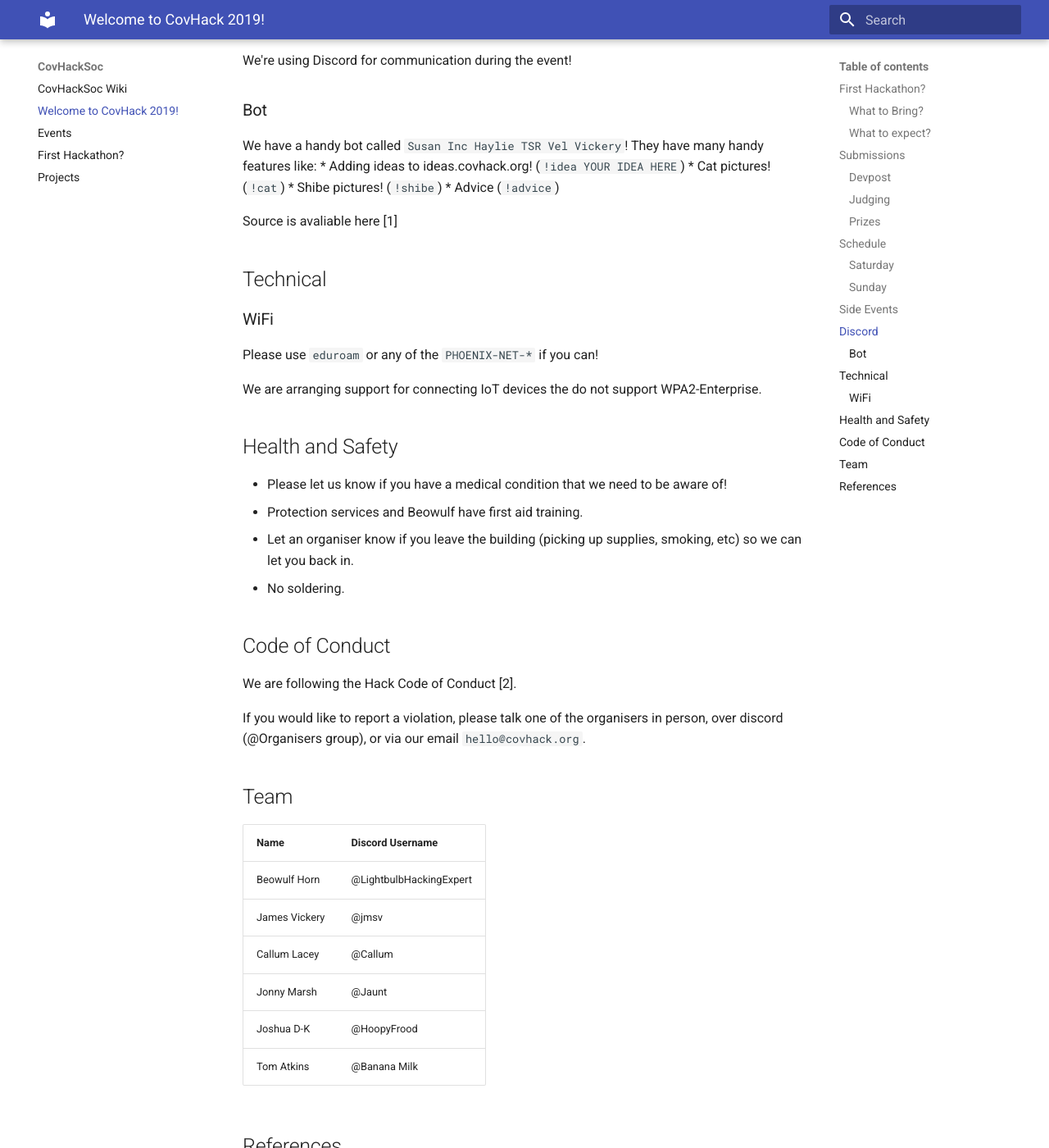
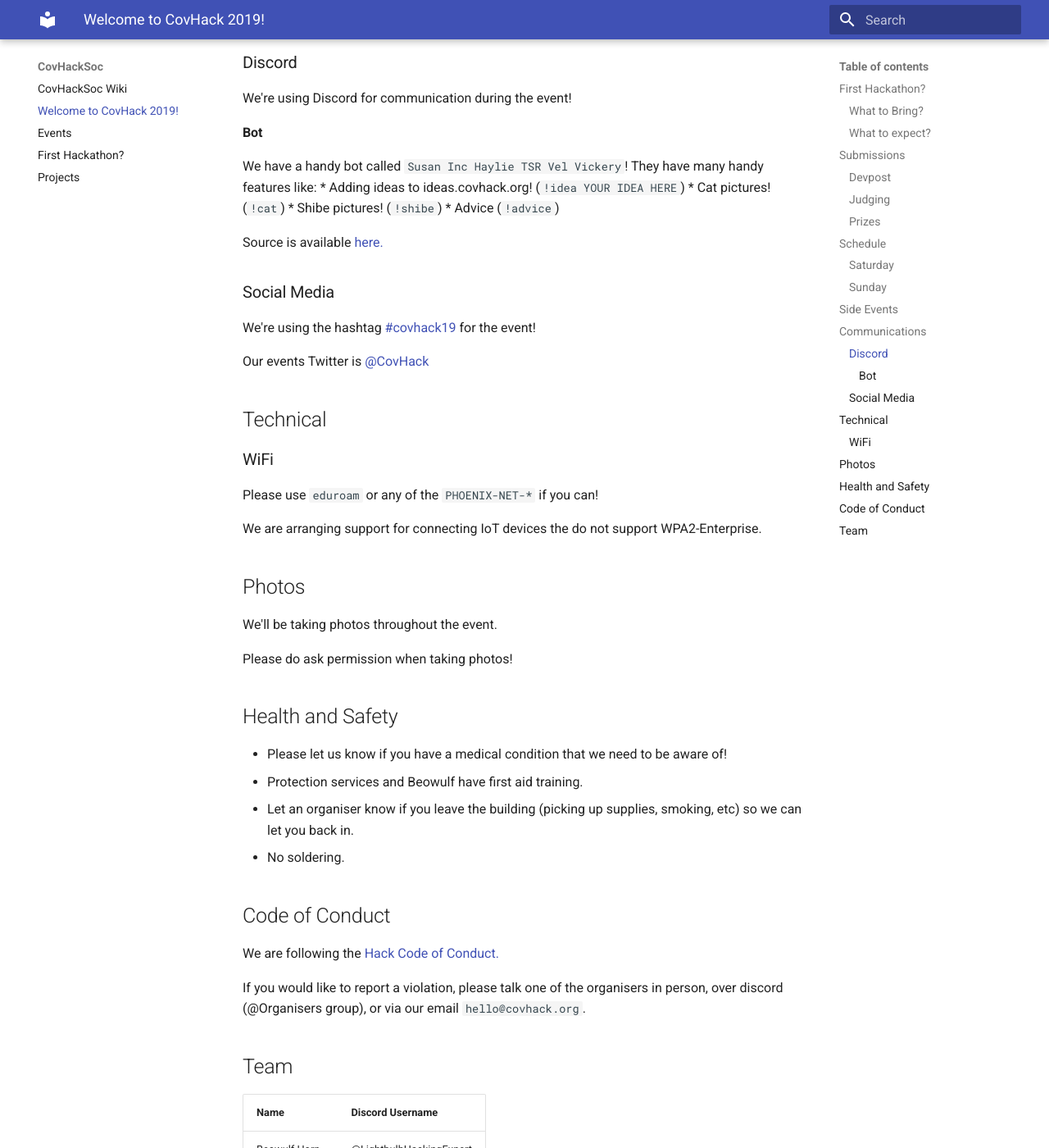
Before and after one commit to CovHackSoc/wiki.covhack.org, an MkDocs documentation site: the page built from docs/covhack2019.md, in a window 1280 px wide and 1400 px high, scrolled down 2341 px. Shown: the whole window at 82% size. Built offline with MkDocs 1.6.1 and Material for MkDocs 9.7.7, drawn with Linux system fonts in a browser that asks for light colours; some of the changed text lies outside the part shown.

Commit message:
Photos + Social Media

```diff
--- a/docs/covhack2019.md
+++ b/docs/covhack2019.md
@@ -64,11 +64,13 @@ Time  | Activity
 
 We are running a small CTF, Werewolf and some workshops to help you make the most of the event!
 
-## Discord
+## Communications
+
+### Discord
 
 We're using Discord for communication during the event!
 
-### Bot
+#### Bot
 
 We have a handy bot called `Susan Inc Haylie TSR Vel Vickery`! They have many handy features like:
 * Adding ideas to ideas.covhack.org! (`!idea YOUR IDEA HERE`)
@@ -76,7 +78,13 @@ We have a handy bot called `Susan Inc Haylie TSR Vel Vickery`! They have many ha
 * Shibe pictures! (`!shibe`)
 * Advice (`!advice`)
 
-Source is avaliable here [1]
+Source is available <a href="https://github.com/CovHackSoc/IdeaBot">here.</a>
+
+### Social Media
+
+We're using the hashtag <a href="https://twitter.com/search?q=%23covhack19">#covhack19</a> for the event!
+
+Our events Twitter is <a href="https://twitter.com/covhack">@CovHack</a>
 
 ## Technical
 
@@ -85,6 +93,12 @@ Source is avaliable here [1]
 Please use `eduroam` or any of the `PHOENIX-NET-*` if you can!
 
 We are arranging support for connecting IoT devices the do not support WPA2-Enterprise.
+
+## Photos
+
+We'll be taking photos throughout the event.
+
+Please do ask permission when taking photos!
 
 ## Health and Safety
 
@@ -95,7 +109,7 @@ We are arranging support for connecting IoT devices the do not support WPA2-Ente
 
 ## Code of Conduct
 
-We are following the Hack Code of Conduct [2].
+We are following the <a href="https://hackcodeofconduct.org/">Hack Code of Conduct.</a>
 
 If you would like to report a violation, please talk one of the organisers in person, over discord
 (@Organisers group), or via our email `hello@covhack.org`.
@@ -110,8 +124,3 @@ Callum Lacey  | @Callum
 Jonny Marsh   | @Jaunt
 Joshua D-K    | @HoopyFrood
 Tom Atkins    | @Banana Milk
-
-## References
-
-* [1] https://github.com/CovHackSoc/IdeaBot
-* [2] https://hackcodeofconduct.org/
```
